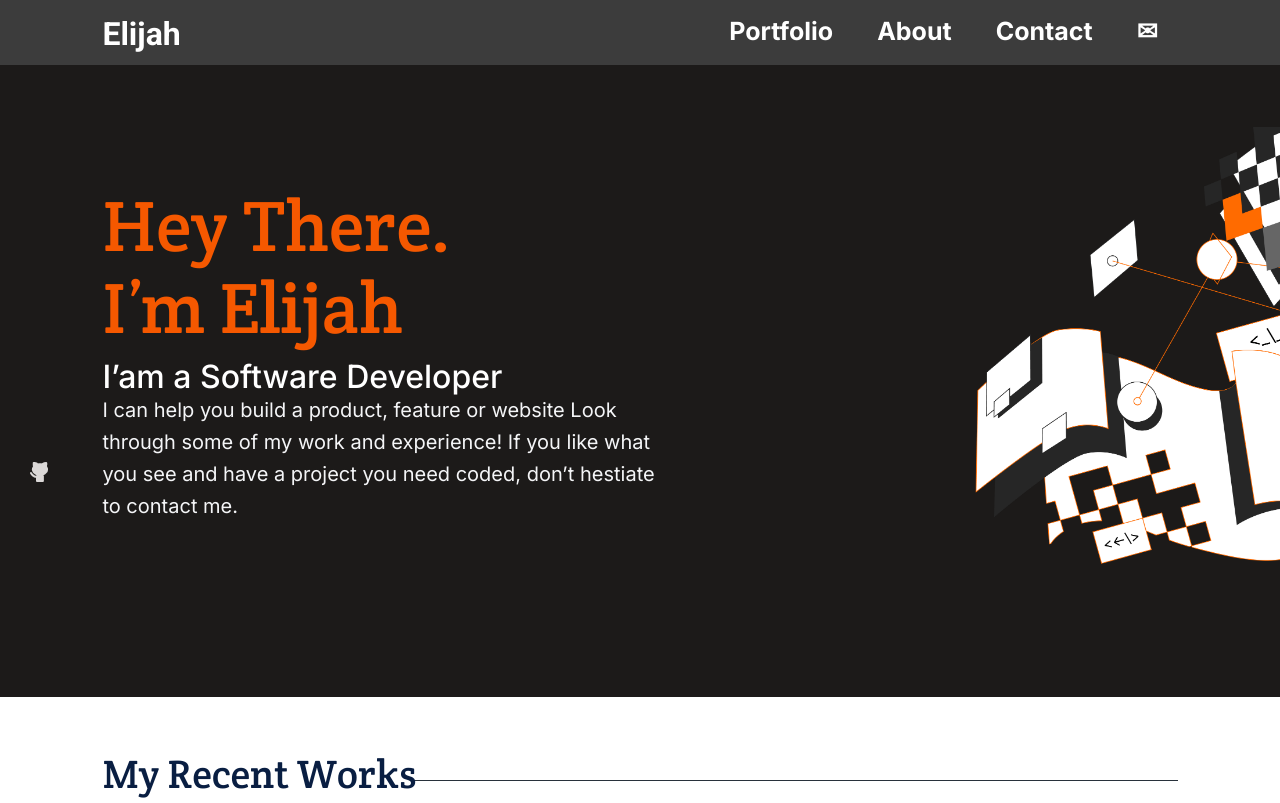
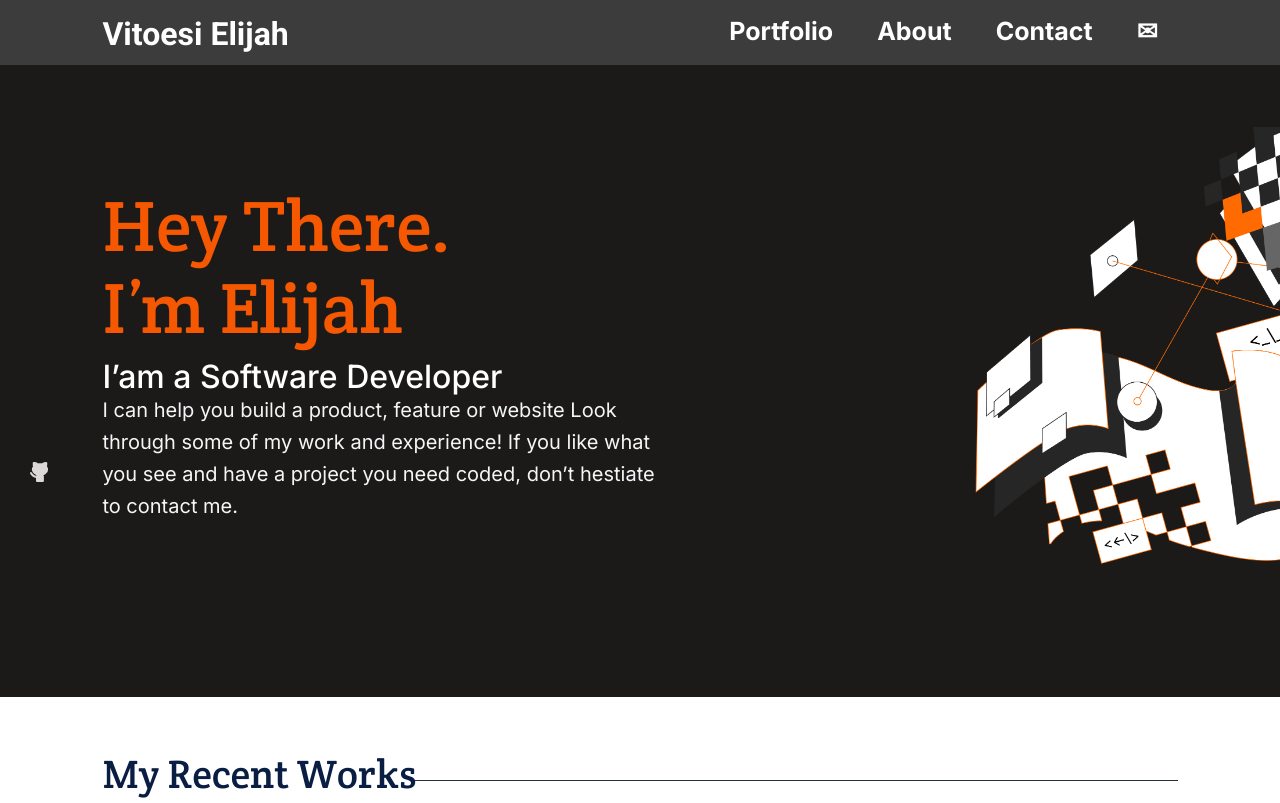
Before and after one commit to Ellyboi/Portfolio, a website: page index.html in a window 1280 px wide. Shown: the top 803 px of the page. Drawn offline with Linux system fonts and the light colour scheme.

Commit message:
Update logo

```diff
--- a/index.html
+++ b/index.html
@@ -18,7 +18,7 @@
           <!------------Header start------------>
               <header>
                       <div class="branding">
-                        <h1>Elijah</h1>
+                        <h1>Vitoesi Elijah</h1>
                       </div>
                       <nav>
                           <ul>
--- a/style.css
+++ b/style.css
@@ -52,7 +52,7 @@ header li {
 .branding {
   float: left;
   margin-left: 8%;
-  width: 10%;
+  width: 20%;
 }
 
 header nav {
```
